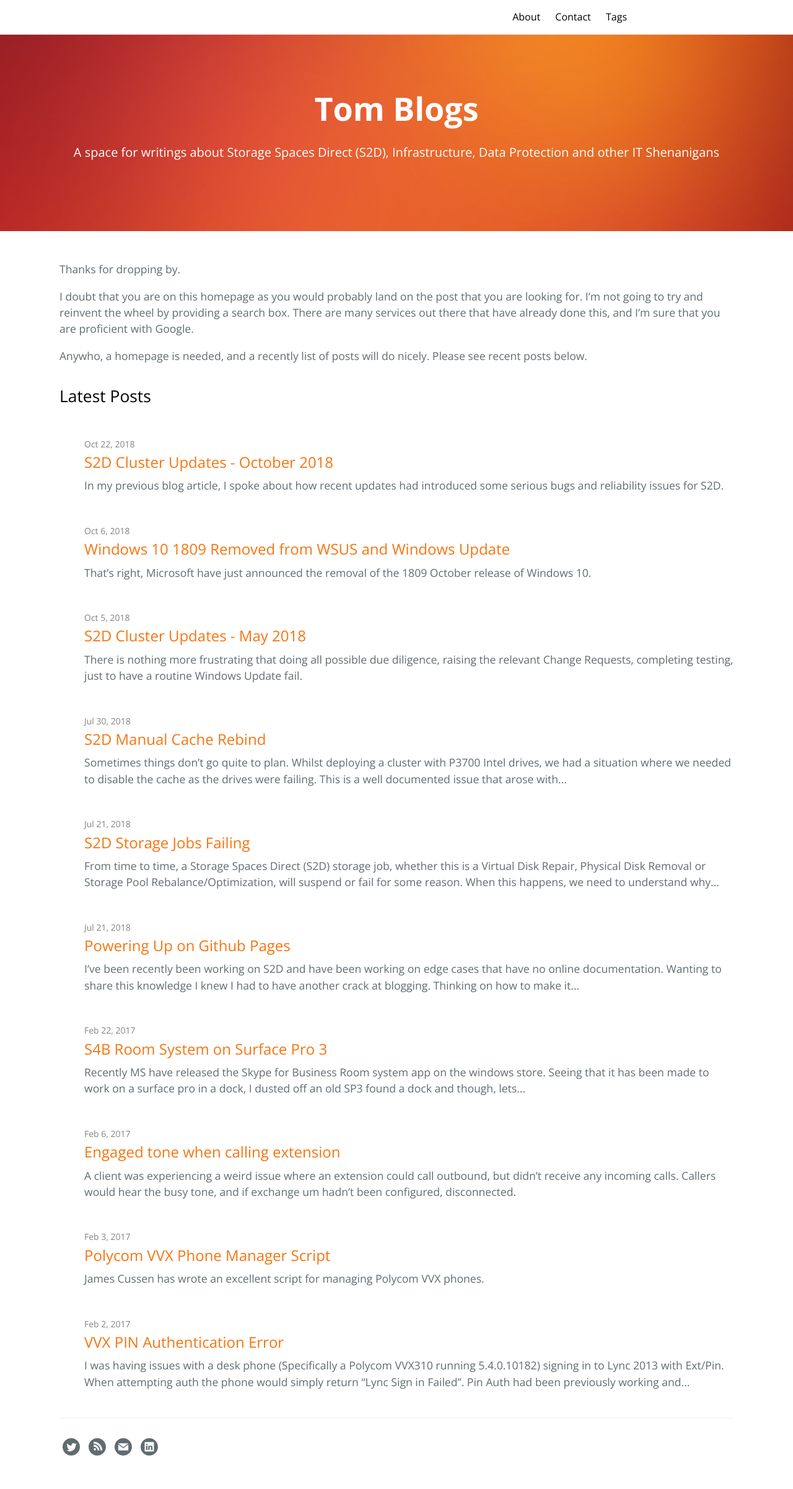
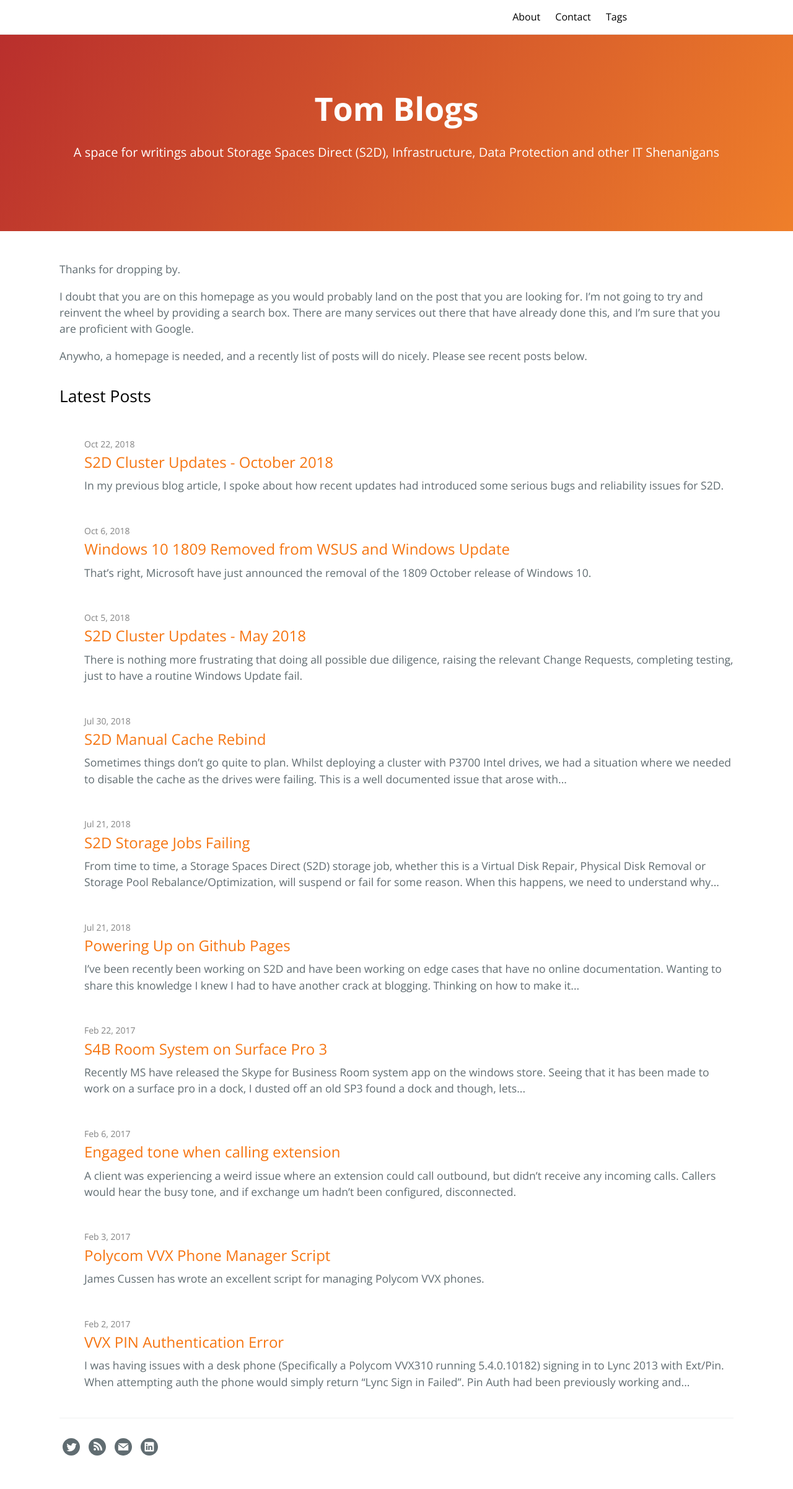
Before and after one commit to thomassmart/thomassmart.github.io, a Jekyll site: the page built from index.md, in a window 1280 px wide. Shown: the whole page at 62% size. Built offline with Jekyll 4.4.1, drawn with Linux system fonts in a browser that asks for light colours.

Commit message:
header changes
gradient yo

```diff
--- a/_sass/jekyll-theme-cayman-blog.scss
+++ b/_sass/jekyll-theme-cayman-blog.scss
@@ -90,12 +90,12 @@
 .page-header {
   color: $header-heading-color;
   text-align: center;
-  //background-color: $header-bg-color;
-  // background-image: linear-gradient(120deg, $header-bg-color-secondary, $header-bg-color);
-  background-image: url("/assets/img/cover.jpg") ;
-  background-size: 100% auto;
-  background-repeat: no-repeat;
-  background-color: #000000 ;
+  background-color: $header-bg-color;
+  background-image: linear-gradient(120deg, $header-bg-color-secondary, $header-bg-color);
+  //background-image: url("/assets/img/cover.jpg") ;
+  //background-size: 100% auto;
+  //background-repeat: no-repeat;
+  //background-color: #000000 ;
 
   @include large {
     padding: 5rem 6rem;
--- a/_sass/variables.scss
+++ b/_sass/variables.scss
@@ -4,8 +4,8 @@
 
 // Headers
 $header-heading-color: #fff !default;
-$header-bg-color: #000000 !default;
-$header-bg-color-secondary: #155799 !default;
+$header-bg-color: #ef7f2a !default;
+$header-bg-color-secondary: #b92f2d !default;
 
 // Text
 $section-headings-color: #000000 !default;
```
Also changed, not shown: 2 other files.
